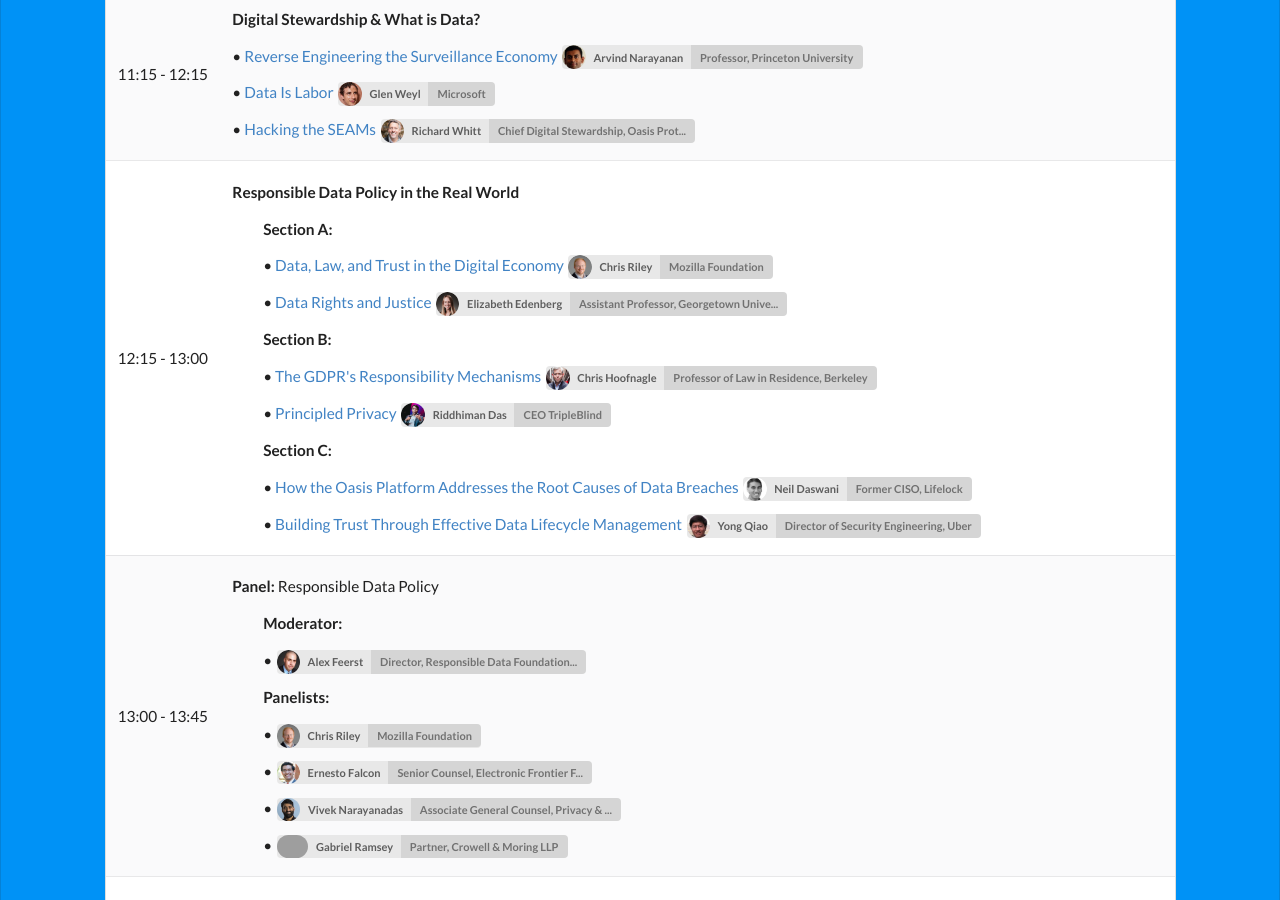
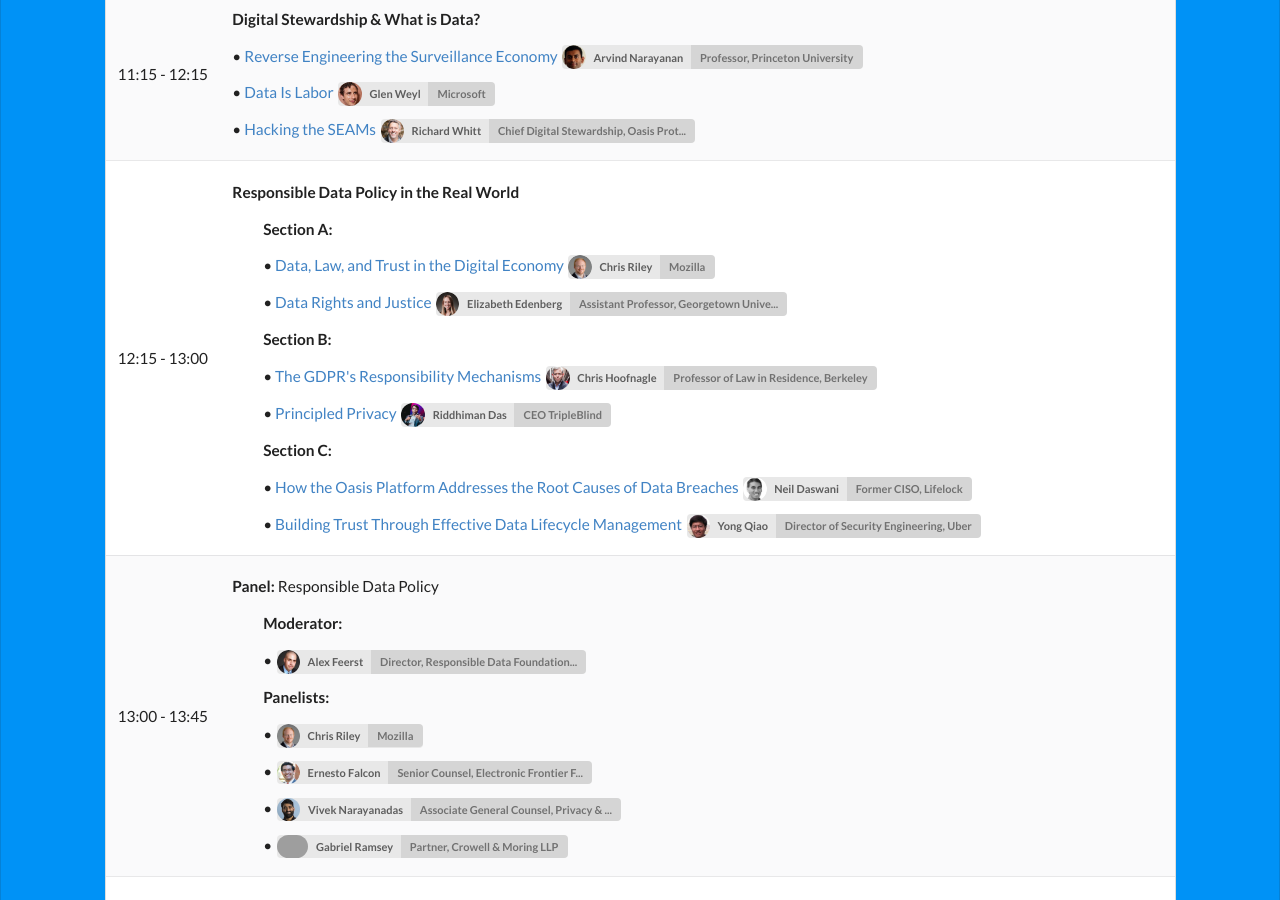
Before and after one commit to responsible-data-summit/responsible-data-summit.github.io, a Jekyll site: the page built from pages/agenda-0730.html, in a window 1280 px wide and 900 px high, scrolled down 1009 px. Built offline with Jekyll 4.4.1, drawn with Linux system fonts in a browser that asks for light colours; grey boxes are pictures that could not be loaded.

Commit message:
change Chris aff

```diff
--- a/_data/speakers_tech.yml
+++ b/_data/speakers_tech.yml
@@ -73,7 +73,7 @@
   avatar: Chenxi.png
 - name: Chris Riley
   title: |
-    Mozilla Foundation
+    Mozilla
   avatar: Chris.png
 - name: Elizabeth Edenberg
   title: |
```
